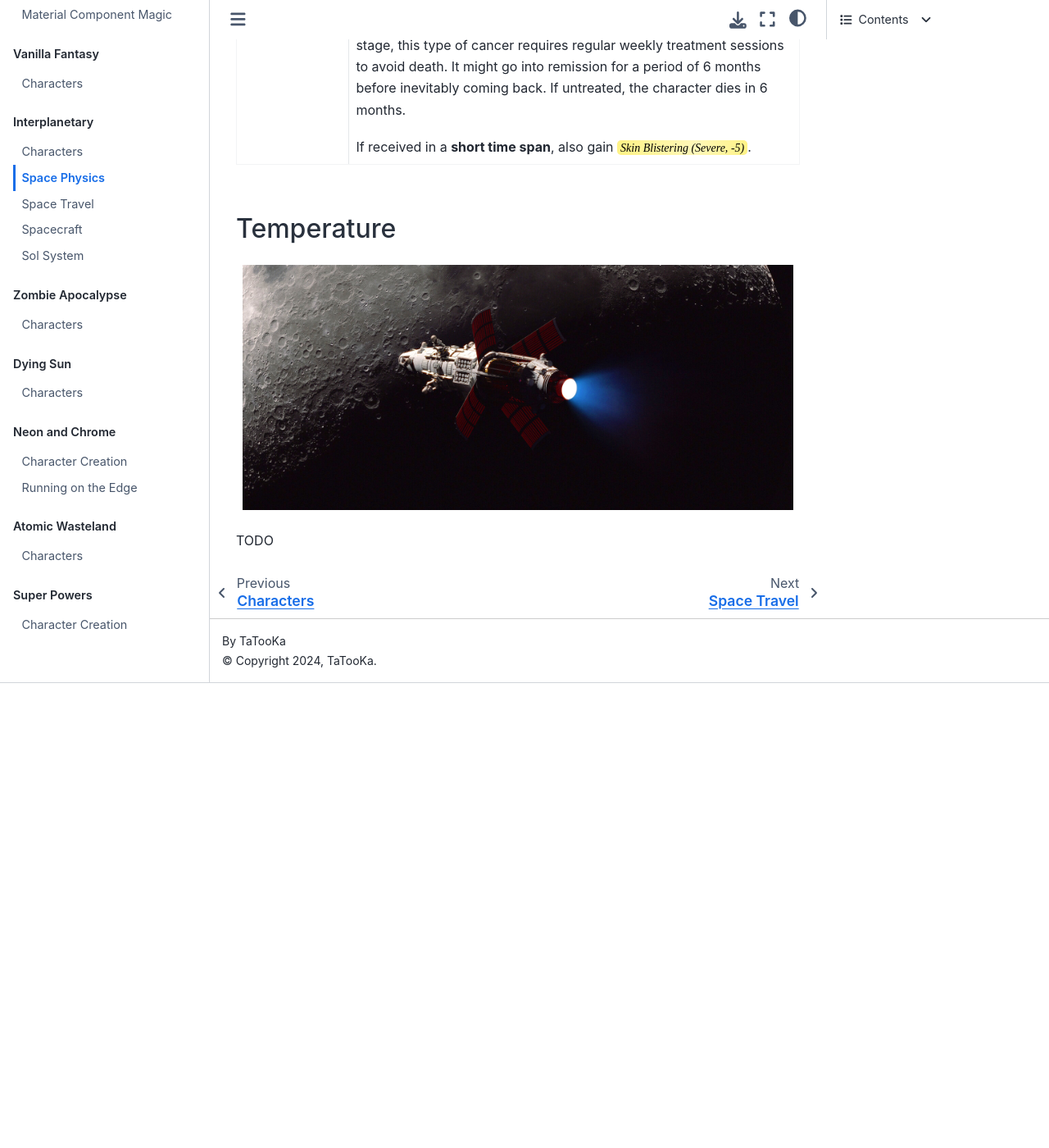
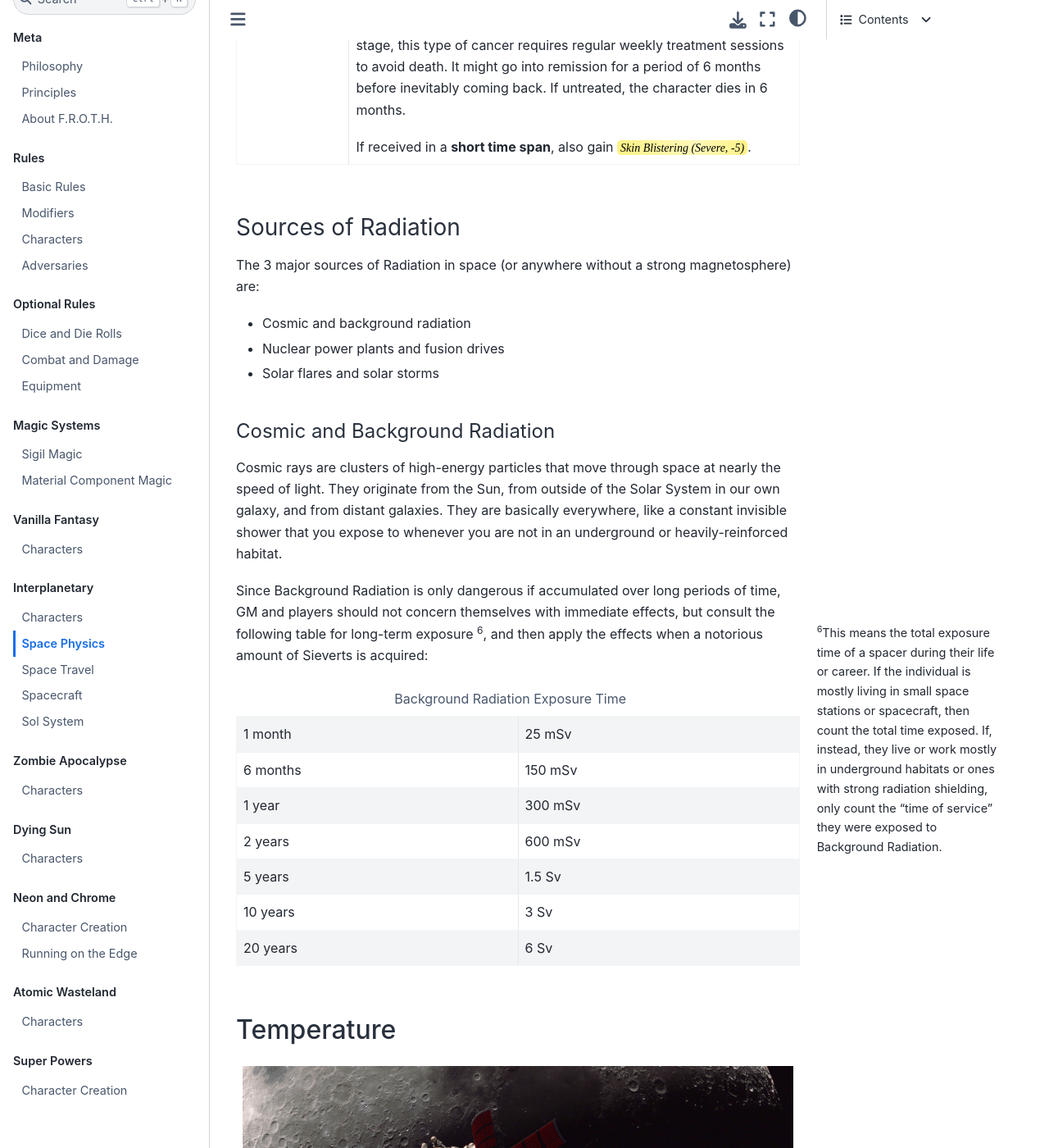
Before and after one commit to TaTooKa/froth, a Sphinx documentation site: the page built from docs/source/pages/worlds/interplanetary/spacephysics.rst, in a window 1280 px wide and 1400 px high, scrolled down 14145 px. Shown: the whole window at 82% size. Built offline with Sphinx 7.4.7 and the Sphinx Book theme 1.1.4, drawn with Linux system fonts in a browser that asks for light colours; cross-references to code outside the pages are shown as plain code; before the commit the page ends 14978 px from its top, so only the background shows below that.

Commit message:
add bg radiation rules

```diff
--- a/docs/source/pages/worlds/interplanetary/spacephysics.rst
+++ b/docs/source/pages/worlds/interplanetary/spacephysics.rst
@@ -280,6 +280,34 @@ Players must tally each specific amount of Sv their characters gain. They will a
 
    If received in a **short time span**, also gain ``Skin Blistering (Severe, -5)``."
 
+Sources of Radiation
+~~~~~~~~~~~~~~~~~~~~
+
+The 3 major sources of Radiation in space (or anywhere without a strong magnetosphere) are:
+
+- Cosmic and background radiation
+- Nuclear power plants and fusion drives
+- Solar flares and solar storms
+
+Cosmic and Background Radiation
+^^^^^^^^^^^^^^^^^^^^^^^^^^^^^^^
+Cosmic rays are clusters of high-energy particles that move through space at nearly the speed of light. They originate from the Sun, from outside of the Solar System in our own galaxy, and from distant galaxies. They are basically everywhere, like a constant invisible shower that you expose to whenever you are not in an underground or heavily-reinforced habitat.
+
+Since Background Radiation is only dangerous if accumulated over long periods of time, GM and players should not concern themselves with immediate effects, but consult the following table for long-term exposure [#]_, and then apply the effects when a notorious amount of Sieverts is acquired:
+
+.. [#] This means the total exposure time of a spacer during their life or career. If the individual is mostly living in small space stations or spacecraft, then count the total time exposed. If, instead, they live or work mostly in underground habitats or ones with strong radiation shielding, only count the “time of service” they were exposed to Background Radiation.
+
+.. csv-table:: Background Radiation Exposure Time
+   :widths: 50, 50
+
+   "1 month", "25 mSv"
+   "6 months", "150 mSv"
+   "1 year", "300 mSv"
+   "2 years", "600 mSv"
+   "5 years", "1.5 Sv"
+   "10 years", "3 Sv"
+   "20 years", "6 Sv"
+
 Temperature
 -----------
 
```
